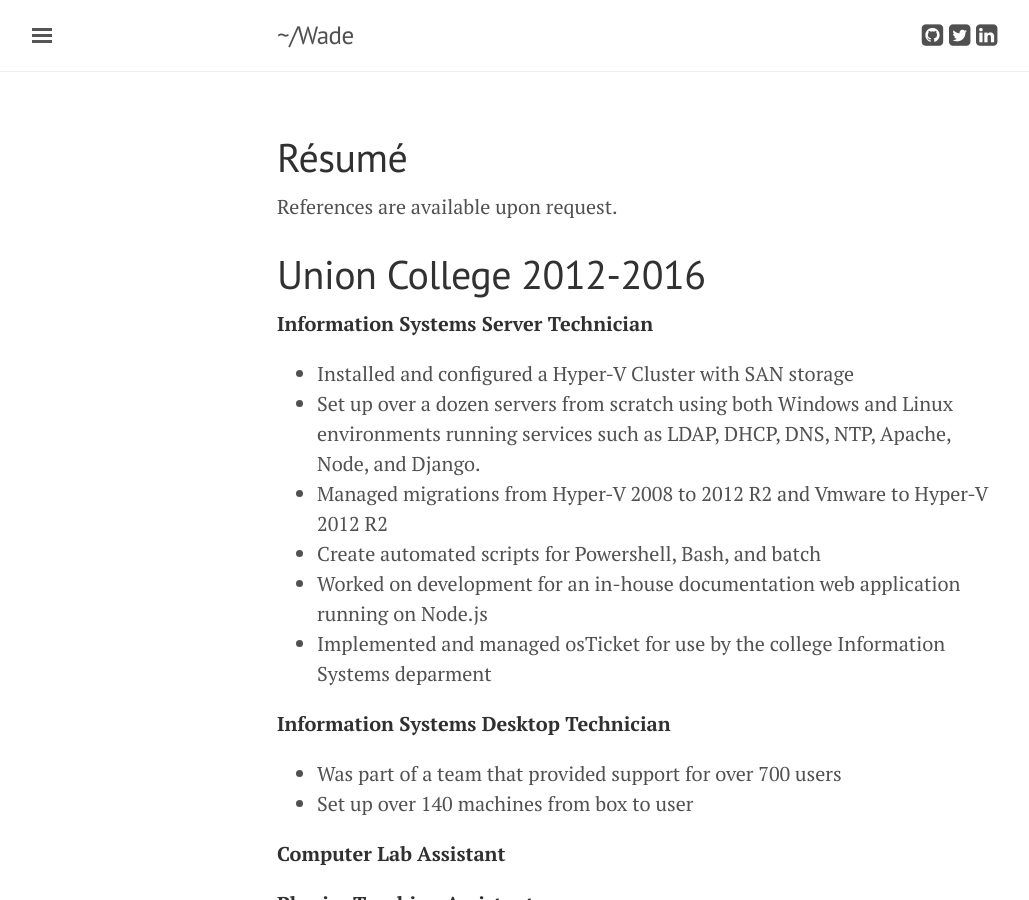
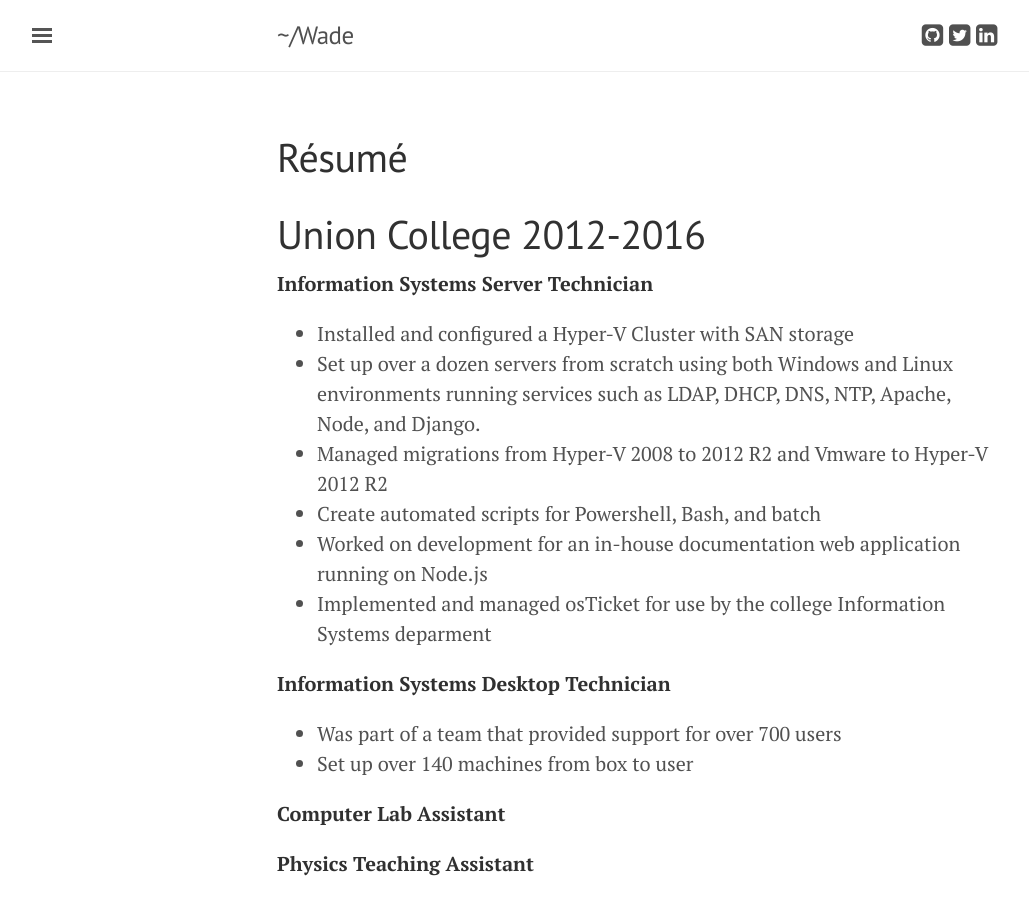
Before and after one commit to keawade/keawade.github.io, a Jekyll site: the page built from resume.md, in a window 1280 px wide and 900 px high. Shown: the whole window, without its empty margins (3-1032 px from the left). Built offline with Jekyll 4.4.1, drawn with Linux system fonts in a browser that asks for light colours; nearby versions of some CDN libraries.

Commit message:
Edited resume page

```diff
--- a/resume.md
+++ b/resume.md
@@ -2,8 +2,6 @@
 layout: page
 title: Résumé
 ---
-
-References are available upon request.
 
 # Union College 2012-{{ site.time | date: '%Y' }}
 **Information Systems Server Technician**
```
